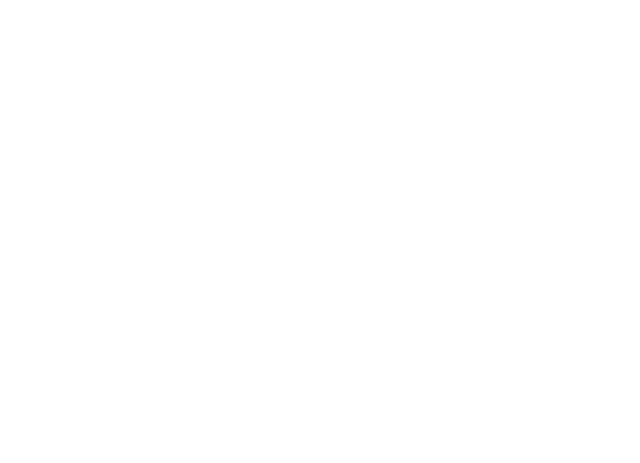
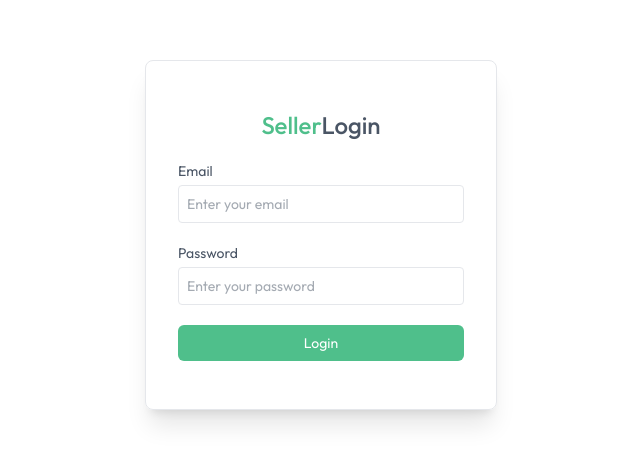
Before and after one commit to Amarta113/GreenCart-Ecommerce-Web, a React (Vite) app in the folder client/: page /seller in a window 1280 px wide. Before the commit this address had no page. Shown: the part 165-628 px from the top of the page, without its empty margins (319-959 px from the left). Built offline with nearby package versions, Linux system fonts and the light colour scheme.

Commit message:
added login page

```diff
--- a/client/src/App.jsx
+++ b/client/src/App.jsx
@@ -12,10 +12,11 @@
 import Cart from './pages/Cart'
 import AddAddress from './pages/AddAddress'
 import MyOrders from './pages/MyOrders'
+import SellerLogin from './components/seller/sellerlogin'
 
 export default function App(){
   const isSellerPath = useLocation().pathname.includes("seller")
-  const {showUserLogin} = useAppContext()
+  const {showUserLogin, isSeller} = useAppContext()
   return (<div>
 
     {isSellerPath? null : <Navbar/>}
@@ -31,6 +32,7 @@
         <Route path='/cart' element={<Cart/>}/>
         <Route path='/add-address' element={<AddAddress/>}/>
         <Route path='/my-orders' element={<MyOrders/>}/>
+        <Route path='/seller' element={isSeller? null : <SellerLogin/>}/>
       </Routes>
     </div>
     {!isSellerPath && <Footer/>}
--- a/client/src/components/seller/SellerLogin.jsx
+++ b/client/src/components/seller/SellerLogin.jsx
@@ -17,6 +17,24 @@
     }, [isSeller])
 
     return !isSeller && (
-        <form onSubmit={onSubmitHandler}></form>
+        <form onSubmit={onSubmitHandler} className='min-h-screen flex items-center text-sm text-gray-600'>
+            <div className='flex flex-col gap-5 m-auto items-start p-8 py-12 min-w-80 sm:min-w-88 rounded-lg shadow-xl border border-gray-200'>
+                <p className='text-2xl font-medium m-auto'>
+                    <span className='text-primary'>Seller</span>
+                Login</p>
+                <div className='w-full'>
+                    <p>Email</p>
+                    <input type='email' placeholder='Enter your email'
+                    className='border border-gray-200 rounded w-full p-2 mt-1 outline-primary' required/>
+                </div>
+                <div className='w-full'>
+                    <p>Password</p>
+                    <input type='password' placeholder='Enter your password'
+                     className='border border-gray-200 rounded w-full p-2 mt-1 outline-primary' required/>
+                </div>
+                <button className='bg-primary text-white w-full py-2 rounded-md cursor-pointer'>Login</button>
+            </div>
+
+        </form>
     )
 }
```
